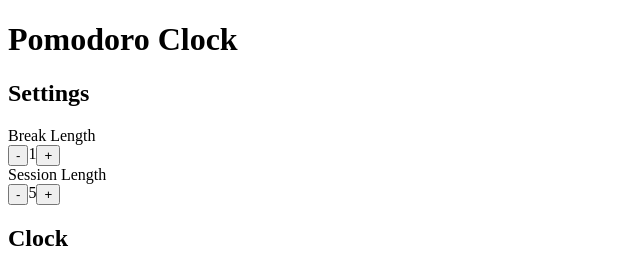
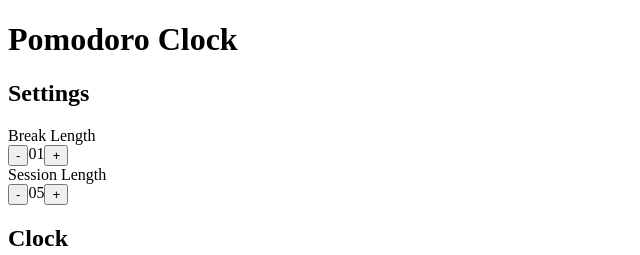
Before and after one commit to cyrilgourgouillon/pomodoro-clock, an Angular app: page / in a window 1280 px wide. Shown: the top 255 px of the page, without its empty margins (0-640 px from the left). Built offline with nearby package versions, Linux system fonts and the light colour scheme.

Commit message:
add timerDisplay pipe in time selector

```diff
--- a/src/app/time-selector/time-selector.component.html
+++ b/src/app/time-selector/time-selector.component.html
@@ -2,7 +2,7 @@
   <div id="length-label">{{timeSelectorName}} Length</div>
   <div id="selector-container">
     <button (click)="put(-1)" id="decrement-button">-</button>
-    <div id="length">{{value}}</div>
+    <div id="length">{{value | timerDisplay}}</div>
     <button (click)="put(+1)" id="increment-button">+</button>
   </div>
 </div>
```
